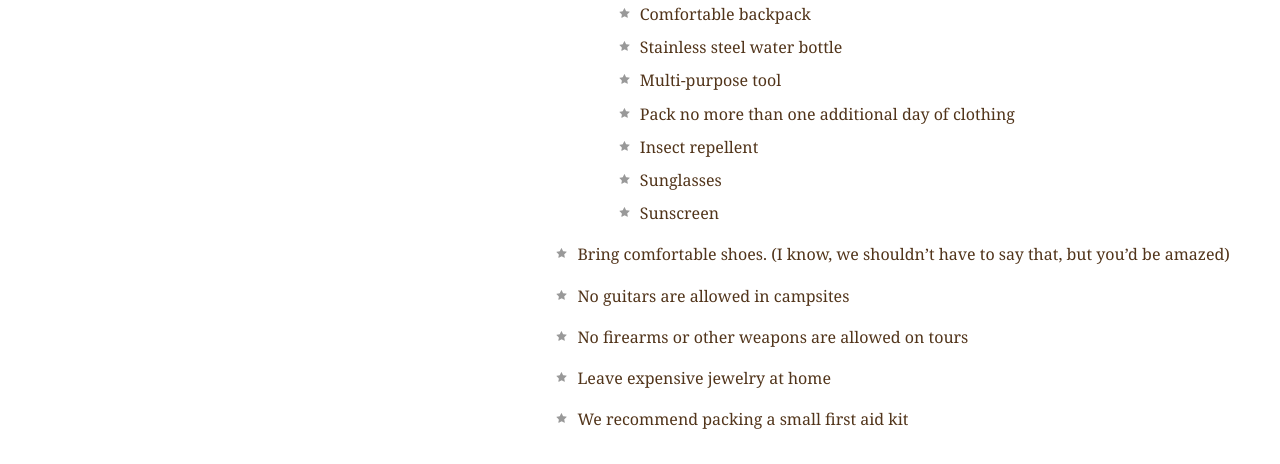
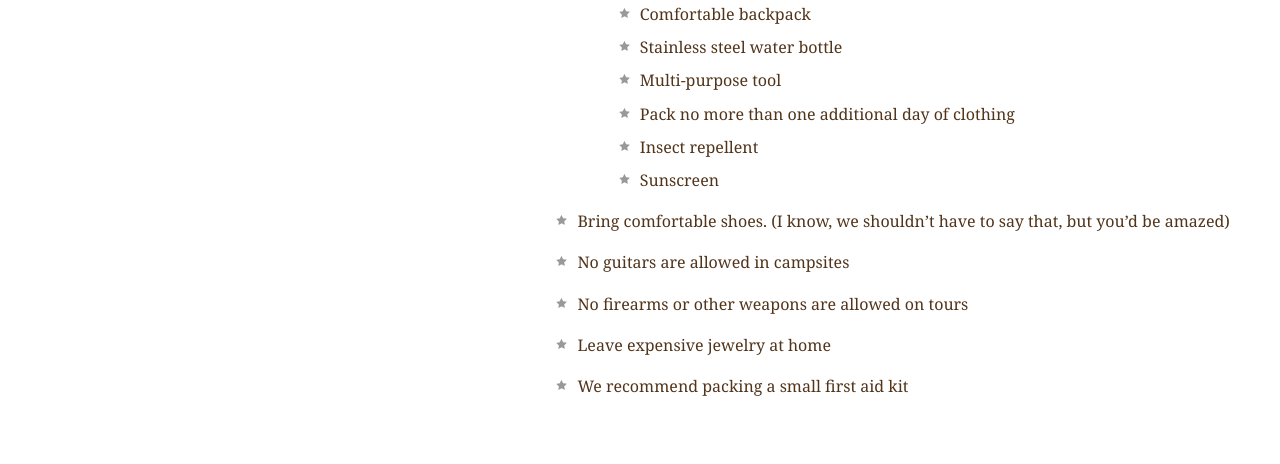
Before and after one commit to balukonda/gitTrain, a plain HTML site: page resources.html in a window 1280 px wide. Shown: the part 2132-2596 px from the top of the page. Drawn offline with Linux system fonts and the light colour scheme.

Commit message:
removed the sunglases

```diff
--- a/resources.html
+++ b/resources.html
@@ -102,7 +102,6 @@
                 <li>Multi-purpose tool</li>
                 <li>Pack no more than one additional day of clothing</li>
                 <li>Insect repellent</li>
-                <li>Sunglasses</li>
                 <li>Sunscreen</li>
               </ul>
             </li>
```
